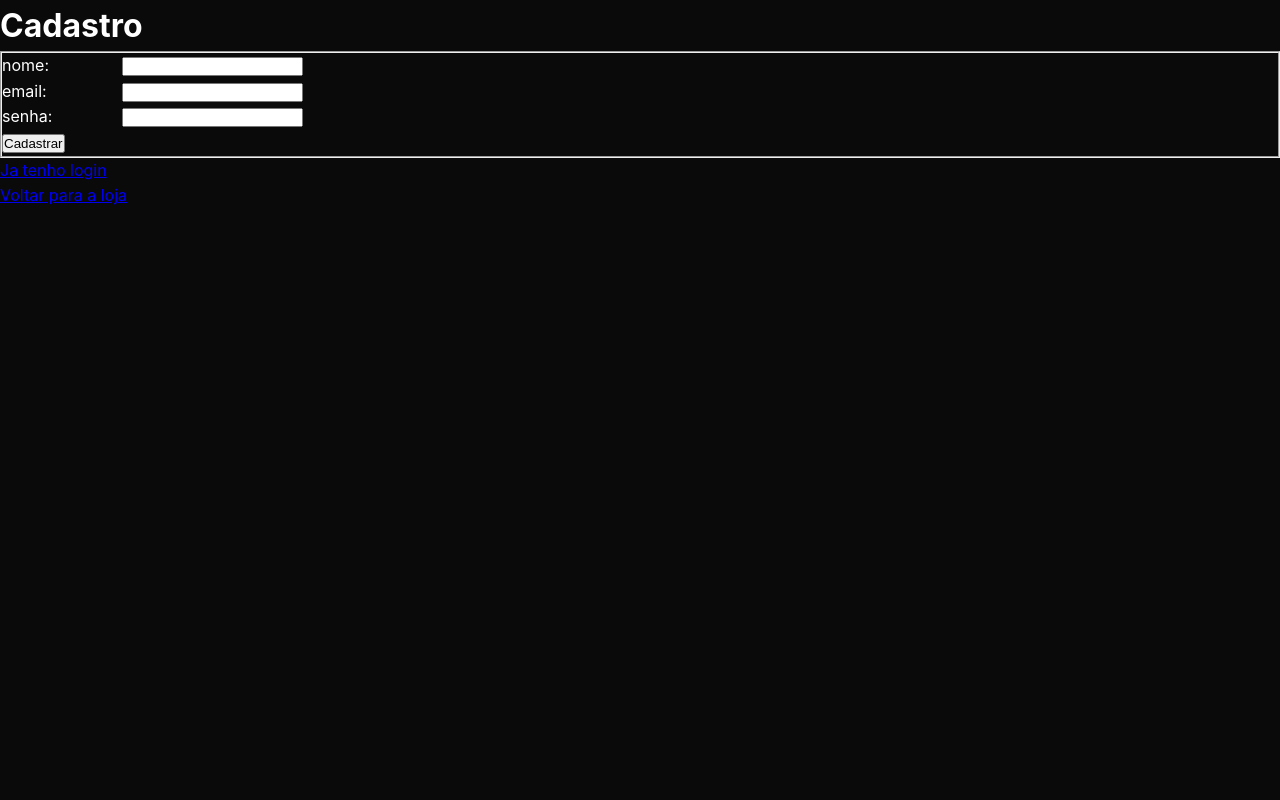
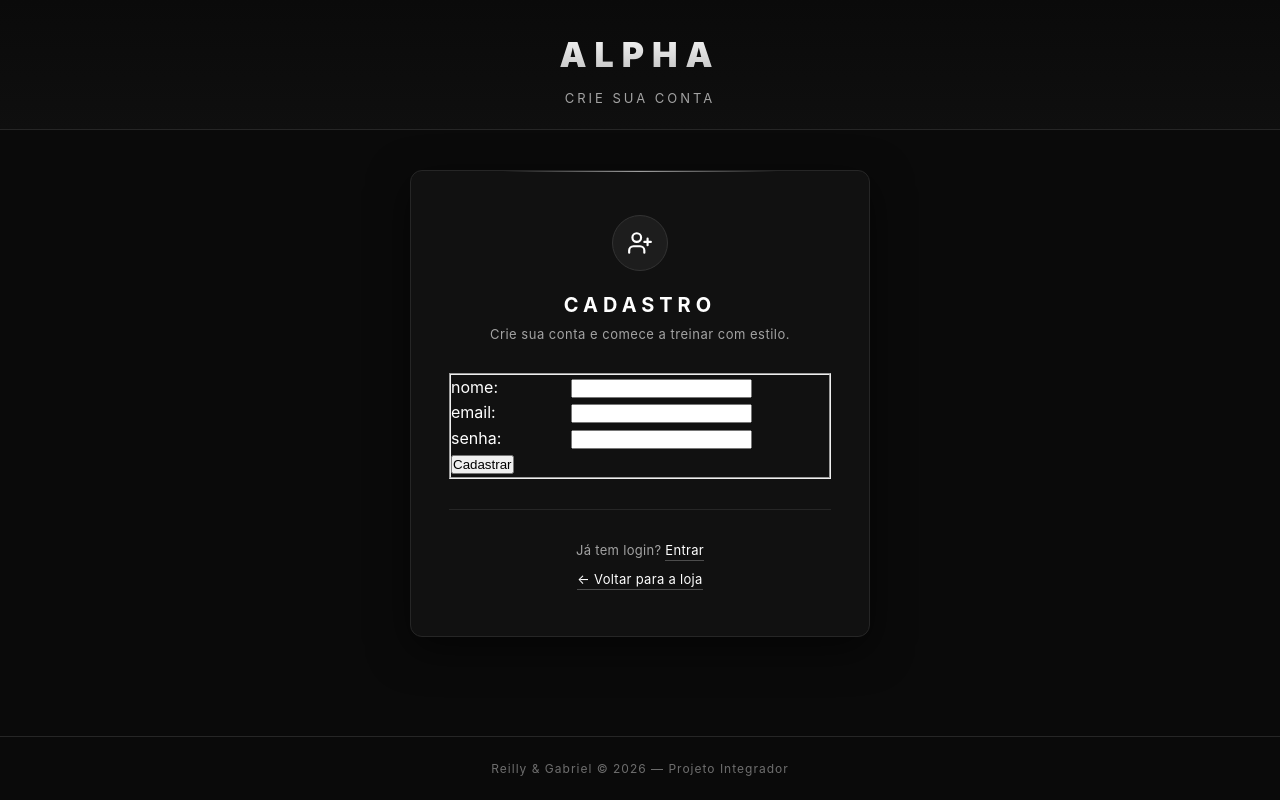
Before and after one commit to remy073/Loja-Alpha, a PHP site: page /formulario.php in a window 1280 px wide. Run offline with PHP 8.4, Linux system fonts and the light colour scheme.

Commit message:
Enhance registration page layout and content

```diff
--- a/formulario.php
+++ b/formulario.php
@@ -5,18 +5,48 @@
 <html lang="pt-br">
 <head>
 <meta charset="UTF-8">
-<title>Cadastro</title>
+<meta name="viewport" content="width=device-width, initial-scale=1.0">
+<title>Cadastro · Alpha</title>
 <link rel="stylesheet" href="style.css">
 </head>
 <body>
-<header><h1>Cadastro</h1></header>
-<main class="caixa">
-<?php
-// form(action, campo1 ... campo7, botao1 ... botao3)
-form("banco.php", "nome", "email", "senha", null, null, null, null, "Cadastrar", null, null);
-?>
-<p><a href="login.php">Ja tenho login</a></p>
-<p><a href="index.php">Voltar para a loja</a></p>
+
+<header class="topo topo-compacto">
+    <div class="topo-conteudo">
+        <h1 class="logo">ALPHA</h1>
+        <p class="slogan">Crie sua conta</p>
+    </div>
+</header>
+
+<main class="conteudo">
+    <section class="painel painel-estreito painel-auth">
+
+        <div class="auth-icone">
+            <svg xmlns="http://www.w3.org/2000/svg" width="26" height="26" viewBox="0 0 24 24" fill="none" stroke="currentColor" stroke-width="2" stroke-linecap="round" stroke-linejoin="round">
+                <path d="M16 21v-2a4 4 0 0 0-4-4H6a4 4 0 0 0-4 4v2"/>
+                <circle cx="9" cy="7" r="4"/>
+                <line x1="19" y1="8" x2="19" y2="14"/>
+                <line x1="22" y1="11" x2="16" y2="11"/>
+            </svg>
+        </div>
+
+        <h2 class="painel-titulo">Cadastro</h2>
+        <p class="auth-subtitulo">Crie sua conta e comece a treinar com estilo.</p>
+
+        <?php
+        form("banco.php", "nome", "email", "senha", null, null, null, null, "Cadastrar", null, null);
+        ?>
+
+        <div class="painel-rodape">
+            <p>Já tem login? <a href="login.php">Entrar</a></p>
+            <p><a href="index.php">← Voltar para a loja</a></p>
+        </div>
+    </section>
 </main>
+
+<footer class="rodape">
+    <p>Reilly &amp; Gabriel &copy; <?php echo date('Y'); ?> — Projeto Integrador</p>
+</footer>
+
 </body>
 </html>
```
